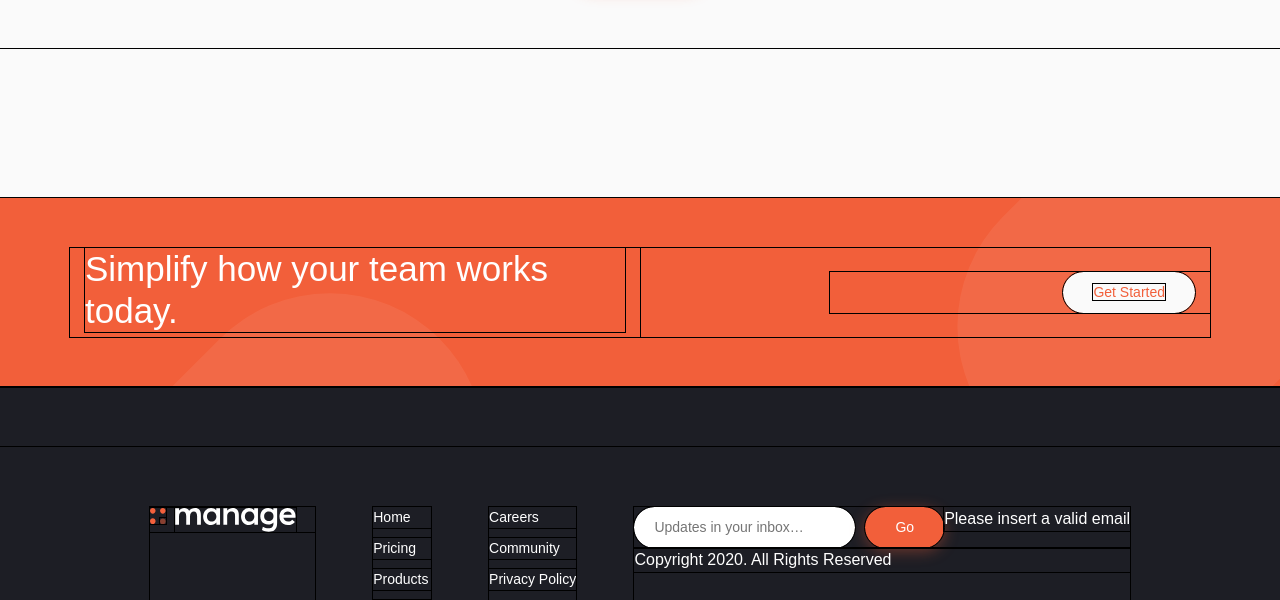
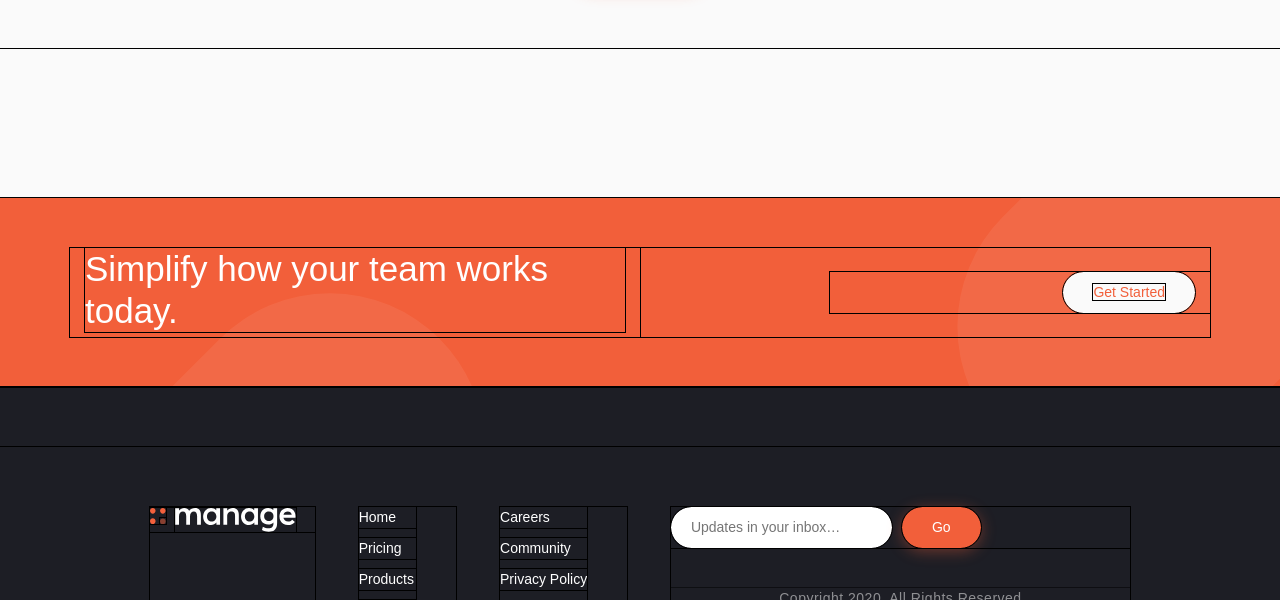
Before and after one commit to TLanetteRose/Manage-Landing-PageTLP, a plain HTML site: page index.html in a window 1280 px wide. Shown: the part 1926-2526 px from the top of the page. Drawn offline with nearby package versions, Linux system fonts and the light colour scheme; files whose address does not match are found by name; a web font is replaced by a local one.

Commit message:
Updates
Signed-off-by: T. Lanette <TLPollard4516@gmail.com>

```diff
--- a/css/main.css
+++ b/css/main.css
@@ -306,18 +306,25 @@ footer {
     color: white;
 }
 
-.footer__links {
+.footer__links:first-child {
+    margin-right: 4rem;
+}
+
+.footer__link {
+    color: white;
     font-size: 1.4rem;
     margin-bottom: 1rem;
 }
 
-.footer__links:hover {
+.footer__link:hover {
     color: var(--hover-btn-link-color);
     text-decoration: none;
 }
 
+
 .footer__form {
     display: flex;
+    justify-content: flex-start;
     align-items: flex-start;
 }
 
@@ -327,6 +334,28 @@ footer {
     padding: 1rem 2rem;
     font-size: 1.4rem;
     margin-right: 1rem;
+}
+
+.footer__copyright {
+    opacity: 0.5;
+    color: white;
+    font-size: 1.4rem;
+    letter-spacing: 0.5px;
+    text-align: center;
+    margin-top: 4rem;
+}
+
+.error {
+    padding-left: 10px;
+    font-size: 12px;
+    margin-top: 5px;
+    font-style: italic;
+    visibility: hidden;
+}
+
+.error-input {
+    color: hsl(12, 88%, 59%);
+    border: 1px solid hsl(12, 88%, 59%);
 }
 
 
--- a/index.html
+++ b/index.html
@@ -242,20 +242,20 @@
               </svg>
             </div><!--.footer__social-->
           </div><!--.footer__section-1-->
-          <div class="footer__section-2 footer__list-1">
+          <div class="footer__section-2">
             <div class="footer__links">
-              <a href="#" class="footer__links">Home</a></Home>
-              <a href="#" class="footer__links">Pricing</a>
-              <a href="#" class="footer__links">Products</a>
-              <a href="#" class="footer__links">About Us</a>
+              <a href="#" class="footer__link">Home</a></Home>
+              <a href="#" class="footer__link">Pricing</a>
+              <a href="#" class="footer__link">Products</a>
+              <a href="#" class="footer__link">About Us</a>
             </div><!--.footer__links-->
           </div>
           <!--footer__section-2-->
-          <div class="footer__section-3 footer__list-2">
+          <div class="footer__section-3">
             <div class="footer__links">
-              <a href="#" class="footer__links">Careers</a>
-              <a href="#" class="footer__links">Community</a>
-              <a href="#" class="footer__links">Privacy Policy</a>
+              <a href="#" class="footer__link">Careers</a>
+              <a href="#" class="footer__link">Community</a>
+              <a href="#" class="footer__link">Privacy Policy</a>
             </div><!--.footer__links-->
           </div>
 
@@ -265,7 +265,7 @@
               <button class="button primary-btn" type="submit" value="Go">Go</button>
               <div class="error">Please insert a valid email</div>
             </form>
-            <p>Copyright 2020. All Rights Reserved</p>
+            <p class="footer__copyright">Copyright 2020. All Rights Reserved</p>
           </div>
         </div><!--.footer__container-->
       </footer><!--.footer-->
```
